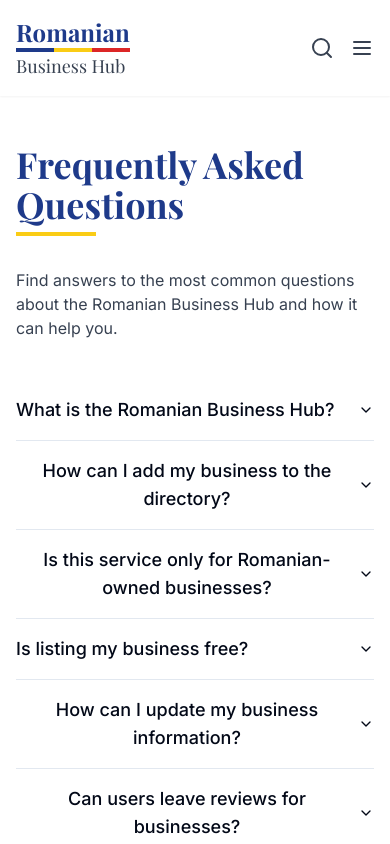
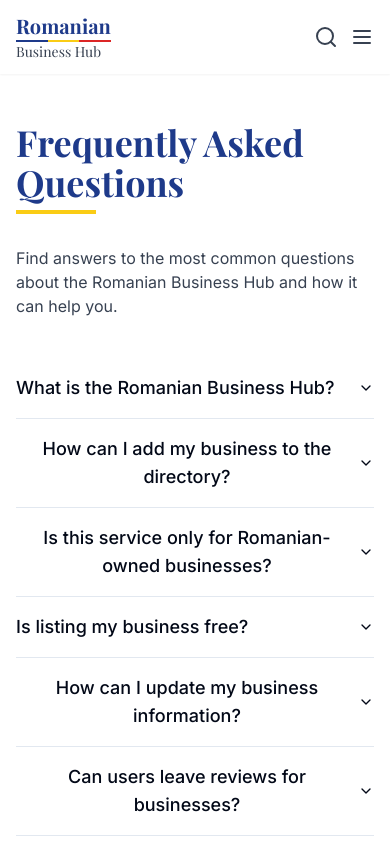
Before and after one commit to GabiMuresan22/flanders-ro-business-hub, a React (Vite) app: page /faq in a window 390 px wide. Shown: the top 844 px of the page. Built offline with nearby package versions, Linux system fonts and the light colour scheme.

Commit message:
Fix navbar responsiveness

```diff
--- a/src/components/Navbar.tsx
+++ b/src/components/Navbar.tsx
@@ -53,21 +53,21 @@ const Navbar = () => {
 
   return (
     <header className="bg-white shadow-sm">
-      <div className="container mx-auto px-4 py-4">
+      <div className="container mx-auto px-4 py-3 lg:py-4">
         <div className="flex items-center justify-between">
-          <Link to="/" className="flex items-center space-x-2">
+          <Link to="/" className="flex items-center">
             <div className="flex flex-col">
-              <span className="font-playfair font-bold text-2xl text-romania-blue">Romanian</span>
+              <span className="font-playfair font-bold text-xl sm:text-2xl text-romania-blue">Romanian</span>
               <div className="flex w-full">
-                <span className="h-1 flex-1 bg-romania-blue"></span>
-                <span className="h-1 flex-1 bg-romania-yellow"></span>
-                <span className="h-1 flex-1 bg-romania-red"></span>
+                <span className="h-0.5 sm:h-1 flex-1 bg-romania-blue"></span>
+                <span className="h-0.5 sm:h-1 flex-1 bg-romania-yellow"></span>
+                <span className="h-0.5 sm:h-1 flex-1 bg-romania-red"></span>
               </div>
-              <span className="font-playfair text-lg text-gray-700">Business Hub</span>
+              <span className="font-playfair text-sm sm:text-lg text-gray-700">Business Hub</span>
             </div>
           </Link>
 
-          <div className="hidden md:flex items-center space-x-8 ml-12">
+          <div className="hidden lg:flex items-center space-x-6 xl:space-x-8 ml-8 xl:ml-12">
             <Link to="/" className="font-medium text-gray-700 hover:text-romania-blue transition-colors">
               Home
             </Link>
@@ -84,49 +84,42 @@ const Navbar = () => {
               FAQ
             </Link>
             {user ? (
-              <div className="flex items-center gap-3 ml-2">
-                <div className="hidden lg:flex flex-col items-end">
-                  <span className="text-sm text-gray-600">Logged in as</span>
-                  <span className="text-sm font-semibold text-romania-blue">{user.email}</span>
+              <div className="flex items-center gap-2 xl:gap-3 ml-2">
+                <div className="hidden xl:flex flex-col items-end">
+                  <span className="text-xs text-gray-600">Logged in as</span>
+                  <span className="text-xs font-semibold text-romania-blue truncate max-w-[150px]">{user.email}</span>
                 </div>
-                <Link to="/account" className="bg-romania-blue hover:bg-blue-700 text-white font-semibold py-1.5 px-4 rounded-md transition-colors flex items-center gap-1">
+                <Link to="/account" className="bg-romania-blue hover:bg-blue-700 text-white font-semibold py-1.5 px-3 rounded-md transition-colors flex items-center gap-1">
                   <User className="h-4 w-4" />
-                  <span>Account</span>
+                  <span className="text-sm">Account</span>
                 </Link>
                 {isAdmin && (
-                  <Link to="/admin" className="bg-romania-red hover:bg-red-700 text-white font-semibold py-1.5 px-4 rounded-md transition-colors">
+                  <Link to="/admin" className="bg-romania-red hover:bg-red-700 text-white font-semibold py-1.5 px-3 rounded-md transition-colors text-sm">
                     Admin
                   </Link>
                 )}
-                <Link to="/add-business" className="bg-romania-yellow hover:bg-yellow-400 text-gray-900 font-semibold py-1.5 px-4 rounded-md transition-colors whitespace-nowrap">
+                <Link to="/add-business" className="bg-romania-yellow hover:bg-yellow-400 text-gray-900 font-semibold py-1.5 px-3 rounded-md transition-colors whitespace-nowrap text-sm">
                   Add Business
                 </Link>
               </div>
             ) : (
-              <Link to="/auth" className="bg-romania-blue hover:bg-blue-700 text-white font-semibold py-1.5 px-4 rounded-md transition-colors">
+              <Link to="/auth" className="bg-romania-blue hover:bg-blue-700 text-white font-semibold py-1.5 px-4 rounded-md transition-colors text-sm">
                 Login
               </Link>
             )}
-            <form onSubmit={handleSearch} className="relative hidden md:block">
-              <Search className="absolute left-3 top-1/2 -translate-y-1/2 text-gray-400 h-5 w-5" />
-              <input
-                type="text"
-                placeholder="Search..."
-                value={searchQuery}
-                onChange={(e) => setSearchQuery(e.target.value)}
-                className="pl-10 pr-4 py-2 rounded-full border border-gray-200 focus:outline-none focus:border-romania-blue w-40 lg:hidden"
-              />
+            <form onSubmit={handleSearch} className="relative hidden xl:block">
+              <Search className="absolute left-3 top-1/2 -translate-y-1/2 text-gray-400 h-4 w-4" />
               <input
                 type="text"
                 placeholder="Search businesses..."
                 value={searchQuery}
                 onChange={(e) => setSearchQuery(e.target.value)}
-                className="hidden lg:block pl-10 pr-4 py-2 rounded-full border border-gray-200 focus:outline-none focus:border-romania-blue w-auto"
+                className="pl-9 pr-4 py-1.5 text-sm rounded-full border border-gray-200 focus:outline-none focus:border-romania-blue w-48"
               />
             </form>
           </div>
 
-          <div className="md:hidden flex items-center space-x-4">
+          <div className="lg:hidden flex items-center space-x-3">
             <button
               className="text-gray-700 cursor-pointer"
               onClick={() => setIsMobileSearchOpen(!isMobileSearchOpen)}
@@ -146,7 +139,7 @@ const Navbar = () => {
 
         {/* Mobile search input */}
         {isMobileSearchOpen && (
-          <div className="md:hidden mt-2">
+          <div className="lg:hidden mt-2">
             <form onSubmit={handleSearch} className="relative">
               <Search className="absolute left-3 top-1/2 -translate-y-1/2 text-gray-400 h-5 w-5" />
               <input
@@ -163,7 +156,7 @@ const Navbar = () => {
 
         {/* Mobile navigation menu */}
         {isMobileMenuOpen && (
-          <div className="md:hidden mt-2 pb-2">
+          <div className="lg:hidden mt-2 pb-2">
             <nav className="flex flex-col items-center space-y-3">
               <Link
                 to="/"
```
